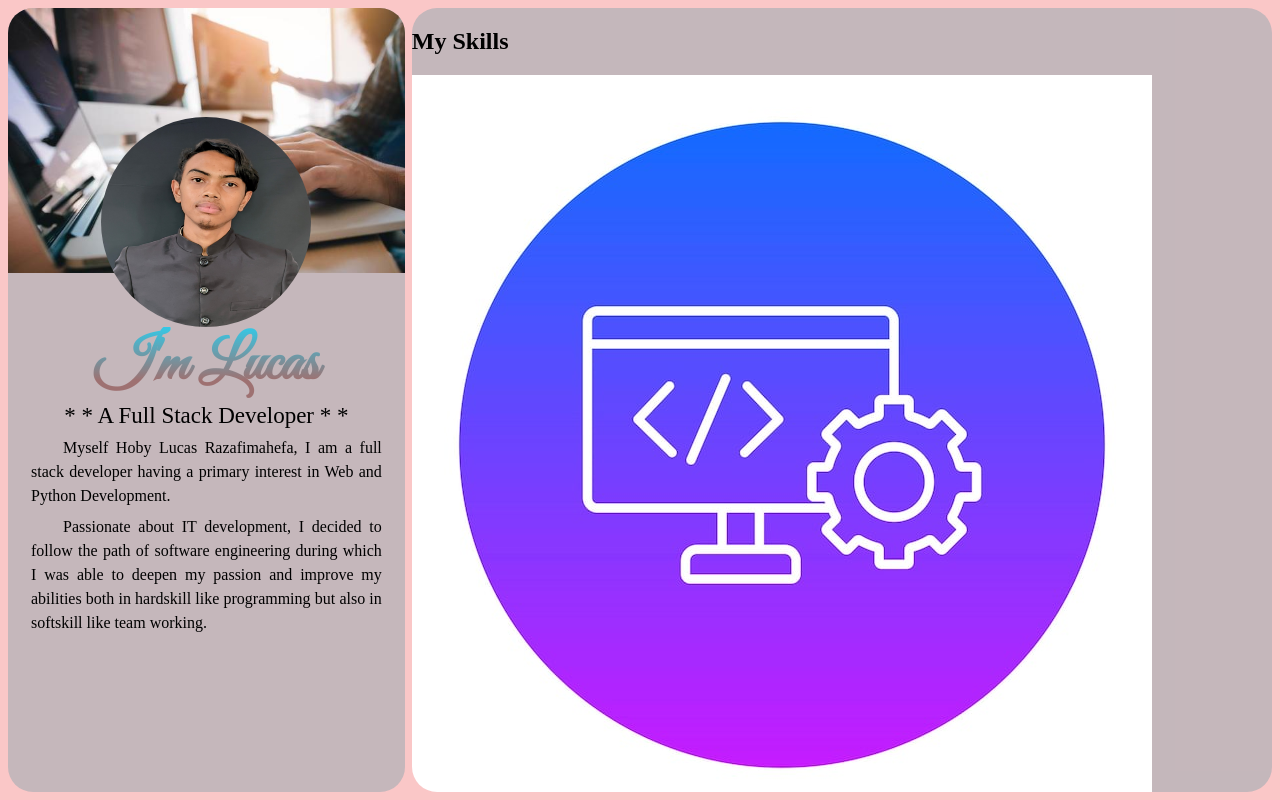
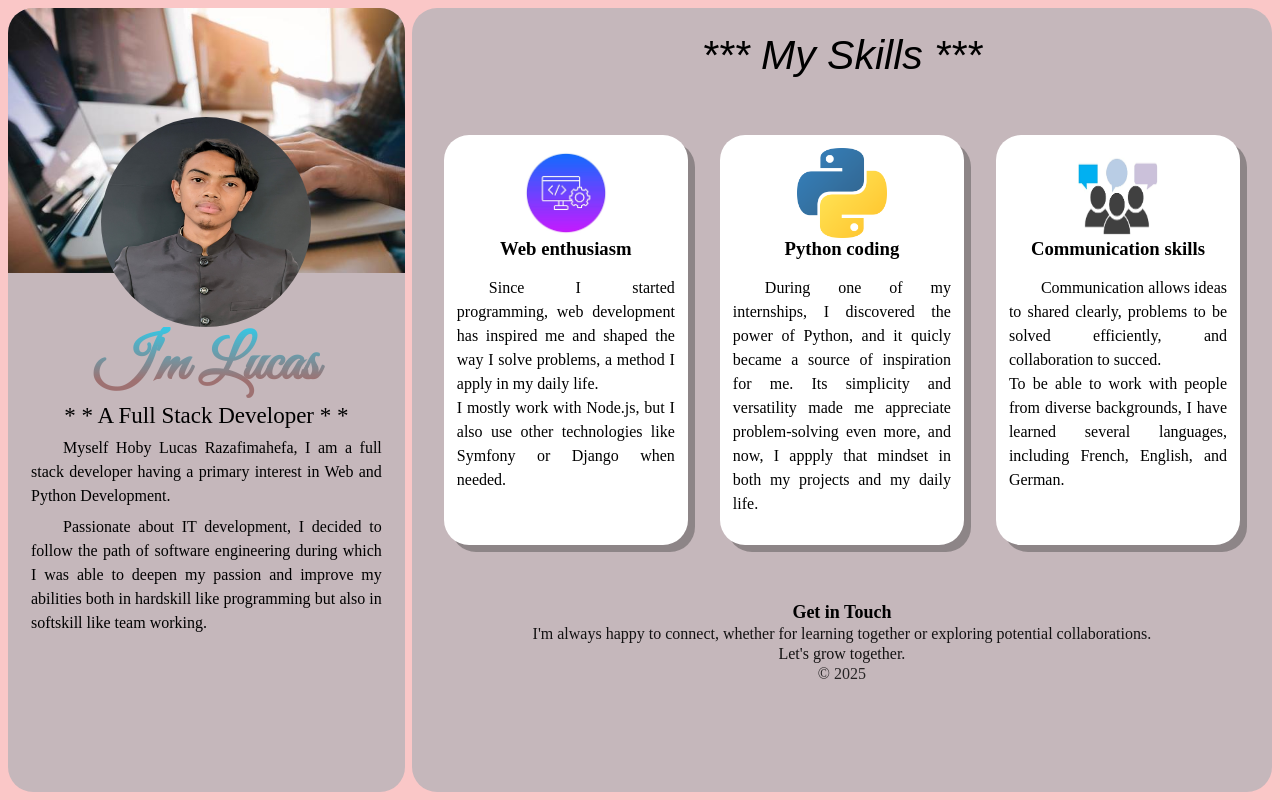
Before and after one commit to Rownart/introducing_site, a plain HTML site: page index.html in a window 1280 px wide. Drawn offline with Linux system fonts and the light colour scheme.

Commit message:
finishing right side

```diff
--- a/assets/styles/styles.css
+++ b/assets/styles/styles.css
@@ -20,7 +20,7 @@ main {
 }
 
 /* left side */
-.introduceTextSide {
+.leftSide {
     margin: 1vh 0px 1vh 1vh;
     background-color: rgba(124, 162, 170, 0.425);;
     flex: 0 0 31%;
@@ -29,12 +29,12 @@ main {
     text-align: center;
 }
 
-.introduceTextSide .illustration {
+.leftSide .illustration {
     border-radius: 25px 25px 0px 0px;
     width: 100%;
 }
 
-.introduceTextSide .myPhoto {
+.leftSide .myPhoto {
     width: 210px;
     height: 210px;
     overflow: hidden;
@@ -42,12 +42,12 @@ main {
     margin: -160px auto 0px auto;
 }
 
-.introduceTextSide .myPhoto img {
+.leftSide .myPhoto img {
     width: 210px;
     height: 210px;
 }
 
-.introduceTextSide h1 {
+.leftSide h1 {
     font-size: 61px;
     margin-top: 0px;
     margin-bottom: 0px;
@@ -59,13 +59,13 @@ main {
     color: transparent;
 }
 
-.introduceTextSide h2 {
+.leftSide h2 {
     margin: 0;
     font-weight: normal;
     font-size: 23px;
 }
 
-.introduceTextSide p {
+.leftSide p {
     margin: 7px 23px;
     text-align: justify;
     text-indent: 4vh;
@@ -86,3 +86,67 @@ main {
 .rightSide::-webkit-scrollbar {
     display: none;
 }
+
+.rightSide h2 {
+    font-size: 41px;
+    font-family: fantasy;
+    font-style: italic;
+    text-align: center;
+    margin: 3vh 0px 7vh 0px;
+    font-weight: normal;
+}
+
+.rightSide aside {
+    display: flex;
+    gap: 4vh;
+    margin: 4vh;
+}
+
+.rightSide aside .skills {
+    width: 33%;
+    background-color: white;
+    padding: 13px;
+    border-radius: 25px;
+    box-shadow: 7px 7px rgba(97, 94, 94, 0.548);
+}
+
+.rightSide aside .skills .imgSkill {
+    width: 90px;
+    height: 90px;
+    overflow: hidden;
+    margin: auto;
+}
+
+.rightSide aside .skills .imgSkill img {
+    width: 90px;
+    height: 90px;
+}
+
+.rightSide aside .skills h3 {
+    margin: auto;
+    width: fit-content;
+}
+
+.rightSide aside .skills p {
+    text-indent: 4vh;
+    line-height: 1.5;
+}
+
+footer {
+    margin: 7vh 4vh auto  4vh;
+    text-align: center;
+    line-height: 1.25;
+}
+
+footer .footerTitle {
+    font-weight: bold;
+    font-size: large;
+}
+
+footer .contactMessage {
+    opacity: 0.9;
+}
+
+.footerCopyright {
+    opacity: 0.8;
+}
--- a/index.html
+++ b/index.html
@@ -9,7 +9,7 @@
 <body>
     <main>
         <!-- introduce text -->
-        <section class="introduceTextSide">
+        <section class="leftSide">
             <!-- illustration image -->
             <img src="assets/images/prog.jpg" alt="illustration image" class="illustration"/>
             <div class="myPhoto">
@@ -22,10 +22,12 @@
         </section>
         <!-- skills -->
         <section class="rightSide">
-            <h2>My Skills</h2>
+            <h2>*** My Skills ***</h2>
             <aside>
-                <div title="Web">
-                    <img src="assets/images/web.jpg" alt="web image" />
+                <div title="Web" class="skills">
+                    <div class="imgSkill">
+                        <img src="assets/images/web.jpg" alt="web image" />
+                    </div>
                     <h3>Web enthusiasm</h3>
                     <p>
                         Since I started programming, web development has inspired me and shaped the way I solve problems, a method I apply in my daily life.
@@ -33,18 +35,22 @@
                         I mostly work with Node.js, but I also use other technologies like Symfony or Django when needed.
                     </p>
                 </div>
-                <div title="Python">
-                    <img src="assets/images/py.png" alt="python image" />
+                <div title="Python" class="skills">
+                    <div class="imgSkill">
+                        <img src="assets/images/py.png" alt="python image" />
+                    </div>
                     <h3>Python coding</h3>
                     <p>
                         During one of my internships, I discovered the power of Python, and it quicly became a source of inspiration for me. Its simplicity and versatility made me appreciate problem-solving even more, and now, I appply that mindset in both my projects and my daily life.
                     </p>
                 </div>
-                <div title="communication">
-                    <img src="assets/images/com.png" alt="communication image" />
+                <div title="communication" class="skills">
+                    <div class="imgSkill">
+                        <img src="assets/images/com.png" alt="communication image" />
+                    </div>
                     <h3>Communication skills</h3>
                     <p>
-                        Communication allows ideas to shared clearly, problems to be solved efficiently, and collaboration to succed. Good communication builds understanding, trust, and strong relationships, both in professional settings and in everyday life.
+                        Communication allows ideas to shared clearly, problems to be solved efficiently, and collaboration to succed.
                         <br/>
                         To be able to work with people from diverse backgrounds, I have learned several languages, including French, English, and German.
                     </p>
@@ -52,12 +58,13 @@
             </aside>
             <footer>
                 <span class="footerTitle">Get in Touch</span>
+                <br/>
                 <span class="contactMessage">
                     I'm always happy to connect, whether for learning together or exploring potential collaborations.
-                </span>
-                <span class="finalMessage">
+                <br/>
                     Let's grow together.
                 </span>
+                <br/>
                 <span class="footerCopyright">&copy; 2025</span>
             </footer>
         </section>
```
